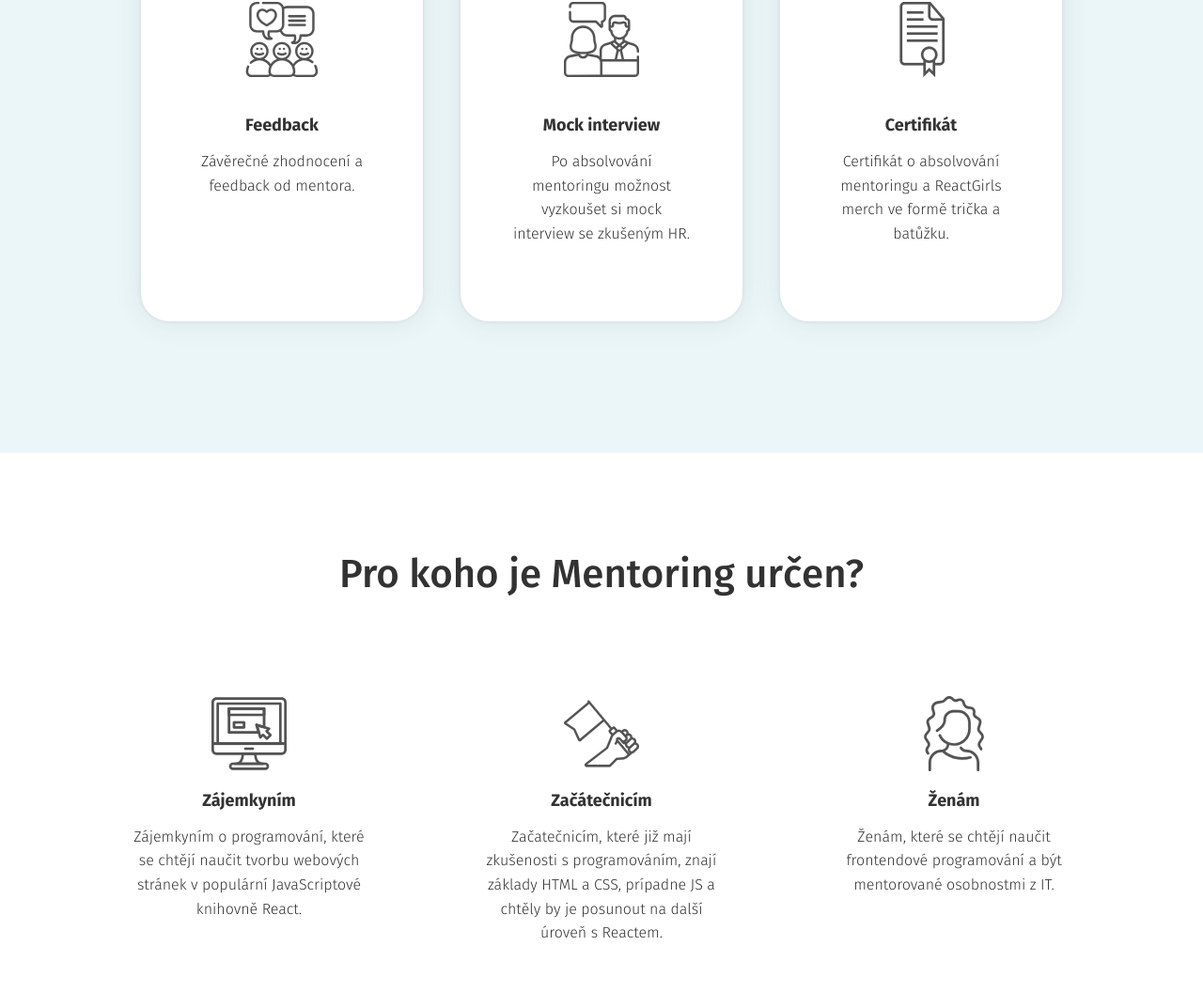
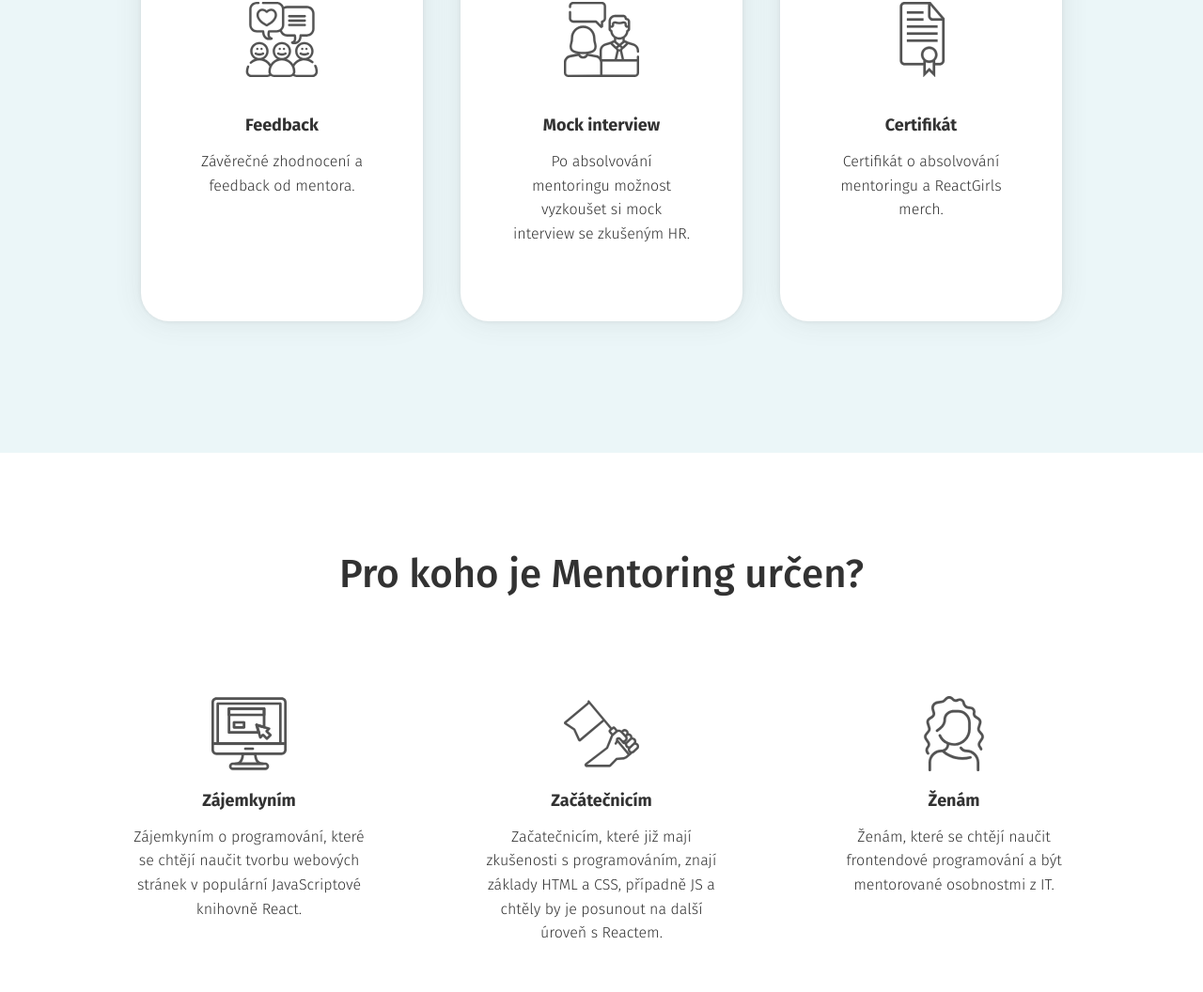
Before and after one commit to vorisekmartin/reactgirls.com, a React (Create React App) app: page /mentoring in a window 1280 px wide. Shown: the part 1862-2918 px from the top of the page at 94% size. Built offline with nearby package versions, Linux system fonts and the light colour scheme.

Commit message:
new npm run build, small changes mentoring

```diff
--- a/src/pages/Academy/Data.js
+++ b/src/pages/Academy/Data.js
@@ -186,7 +186,7 @@ export const processArrAcad = [
     {
         number: 1,
         heading: "REGISTRACE",
-        text: "V případě, že je momentálně otevřené přihlašování na Akademii, pod cenou Akademie je možné kliknout na tlačítko REGISTRACE, v opačném případě můžeš odebírat náš Newsletter, kde se o otevření další Akademie dozvíš",
+        text: "V případě, že je momentálně otevřené přihlašování na Akademii, pod cenou Akademie je možné kliknout na tlačítko REGISTRACE, v opačném případě můžeš odebírat náš Newsletter, kde se o otevření další Akademie dozvíš.",
         reversed: false,
         last: false,
         first: true
--- a/src/pages/Mentoring/Data.js
+++ b/src/pages/Mentoring/Data.js
@@ -55,7 +55,7 @@ export const mentoringCardArr = [
     {
         icon: "/images/icons/certificate.svg",
         title: "Certifikát",
-        text: "Certifikát o absolvování mentoringu a ReactGirls merch ve formě trička a batůžku.",
+        text: "Certifikát o absolvování mentoringu a ReactGirls merch.",
     },
 ];
 
@@ -74,7 +74,7 @@ export const mentStudentArr = [
     {
         icon: "/images/icons/victory.svg",
         heading: "Začátečnicím",
-        text: "Začatečnicím, které již mají zkušenosti s programováním, znají základy HTML a CSS, prípadne JS a chtěly by je posunout na další úroveň s Reactem.",
+        text: "Začatečnicím, které již mají zkušenosti s programováním, znají základy HTML a CSS, případně JS a chtěly by je posunout na další úroveň s Reactem.",
     },
     {
         icon: "/images/icons/woman3.svg",
@@ -118,7 +118,7 @@ export const mentQuestionsArr = [
     },
     {
         question: "Co si z Mentoringu odnesu?",
-        answer: "Odneseš si znalosti HTML, CSS, JavaScriptu, Reactu. Reálnou zkušenost s Reactem, motivaci, možnost vyzkoušet si interview se zkušeným HR, certifikát o absolvování a merch ReactGirls.",
+        answer: "Odneseš si znalosti HTML, CSS, JavaScriptu, Reactu. Reálnou zkušenost s Reactem, motivaci, možnost vyzkoušet si interview se zkušeným HR, Certifikát o absolvování Mentoringu a ReactGirls merch.",
     },
     {
         question: "Stále si nejsi jistá?",
@@ -130,7 +130,7 @@ export const processArrMent = [
     {
         number: 1,
         heading: "REGISTRACE",
-        text: "V případě, že je momentálně otevřené přihlašování na Mentoring, pod cenou Mentoringu je možné kliknout na tlačítko REGISTRACE, v opačném případě můžeš odebírat náš Newsletter, kde se o otevření dalšího Mentoringu dozvíš",
+        text: "V případě, že je momentálně otevřené přihlašování na Mentoring, pod cenou Mentoringu je možné kliknout na tlačítko REGISTRACE, v opačném případě můžeš odebírat náš Newsletter, kde se o otevření dalšího Mentoringu dozvíš.",
         reversed: false,
         last: false,
         first: true
```
